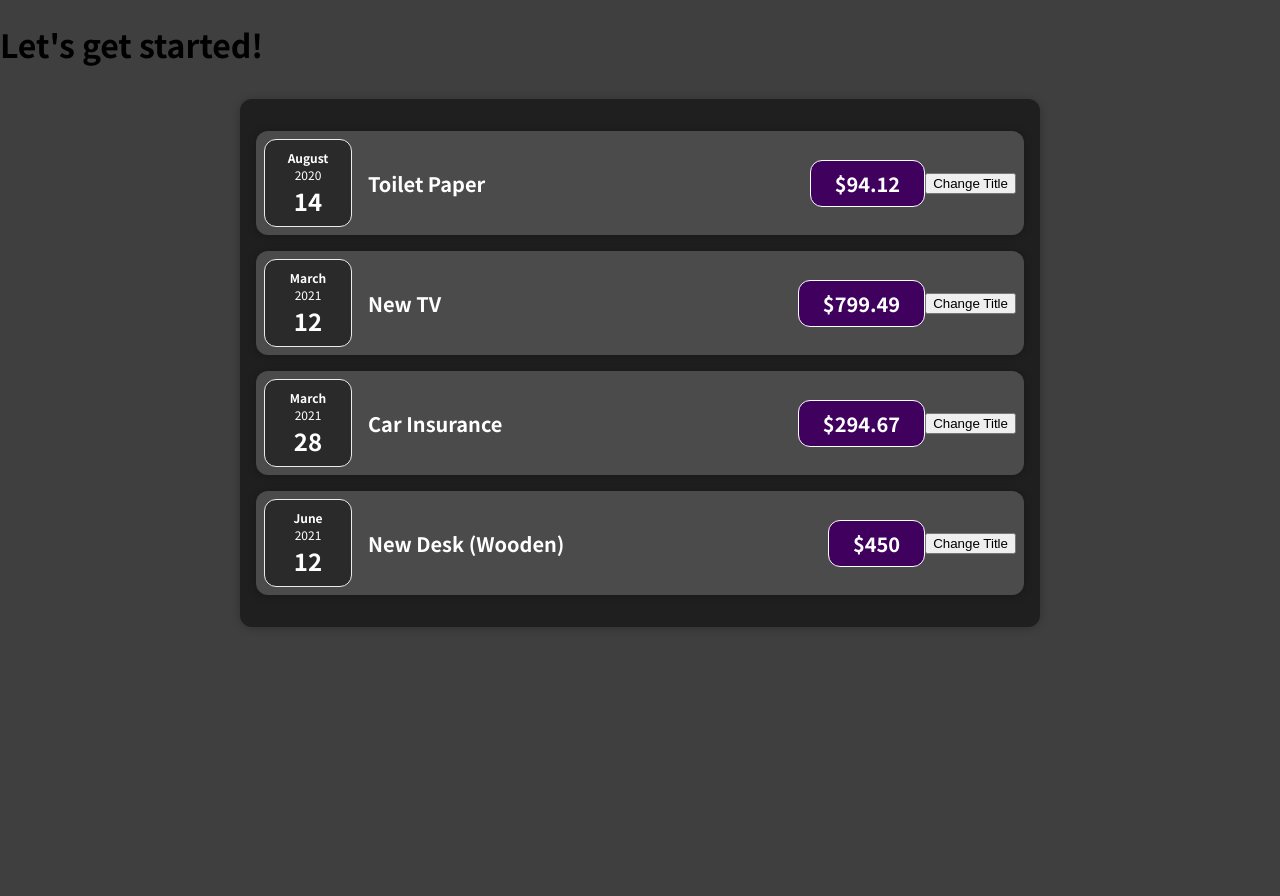
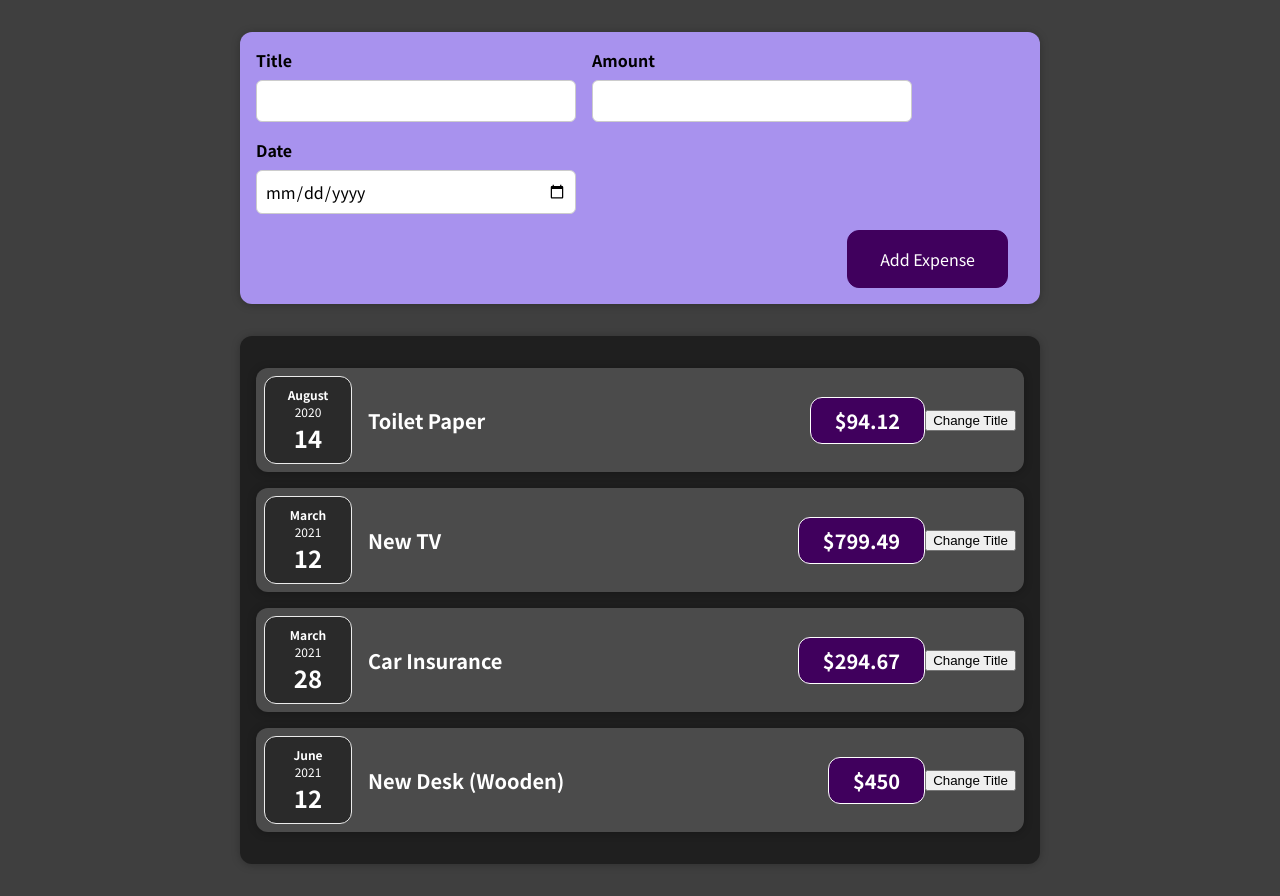
Before and after one commit to MichaelJCerce/expense-tracker, a React (Vite) app: page / in a window 1280 px wide. Before the commit the page ends 800 px from the top, so only its background shows below. Built offline with nearby package versions, Linux system fonts and the light colour scheme.

Commit message:
Add NewExpense to App.jsx

```diff
--- a/src/App.jsx
+++ b/src/App.jsx
@@ -1,5 +1,5 @@
 import Expenses from "./components/Expenses/Expenses";
-
+import NewExpense from "./components/NewExpense/NewExpense";
 function App() {
   const expenses = [
     {
@@ -30,7 +30,7 @@ function App() {
 
   return (
     <div>
-      <h1>Let's get started!</h1>
+      <NewExpense/>
       <Expenses items={expenses} />
     </div>
   );
```
